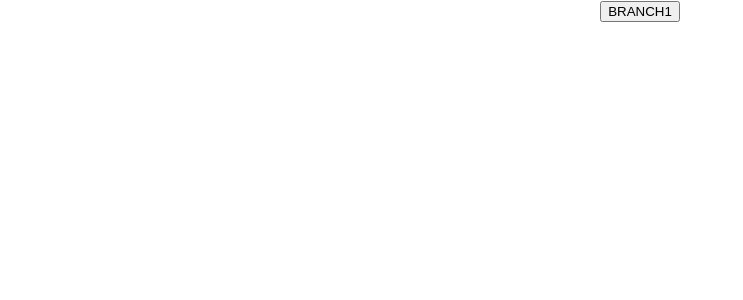
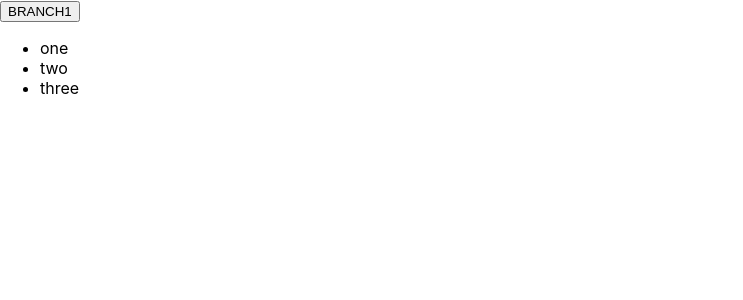
Before and after one commit to vamsikgudala/Demo, a React (Create React App) app: page / in a window 1280 px wide. Shown: the top 300 px of the page, without its empty margins (0-743 px from the left). Built offline with nearby package versions, Linux system fonts and the light colour scheme.

Commit message:
"Added Hi Component"

```diff
--- a/src/App.js
+++ b/src/App.js
@@ -1,11 +1,13 @@
 import './App.css';
 import Hello from './components/hello';
+import Hi from './components/hi';
 
 function App() {
   return (
-    <div className="App">
+    <div>
 
       <Hello />
+      <Hi />
 
     </div>
   );
--- /dev/null
+++ b/src/components/hi.js
@@ -0,0 +1,15 @@
+import React from 'react'
+
+function hi() {
+  return (
+    <div>
+      <ul>
+        <li>one</li>
+        <li>two</li>
+        <li>three</li>
+      </ul>
+    </div>
+  )
+}
+
+export default hi
```
